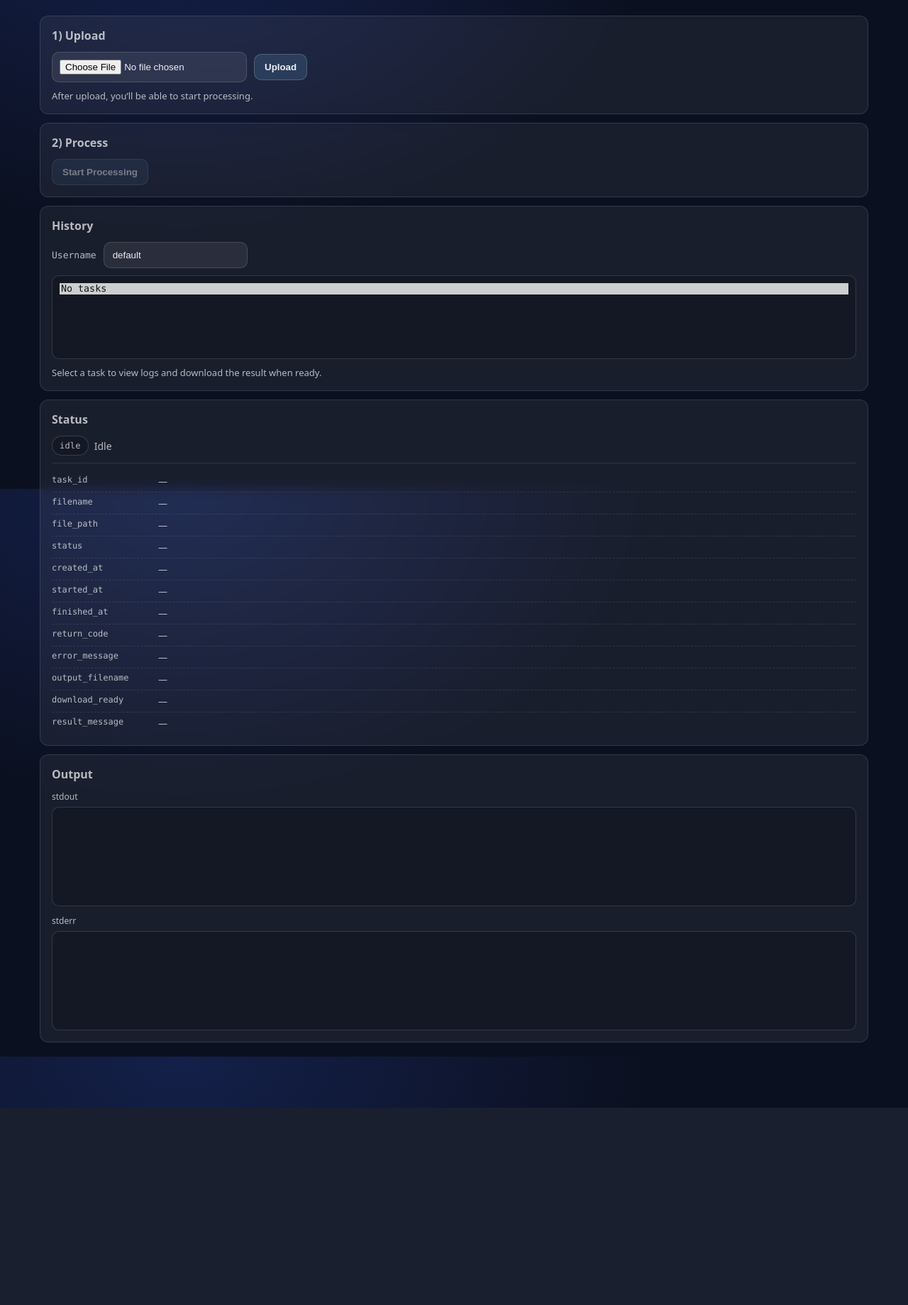
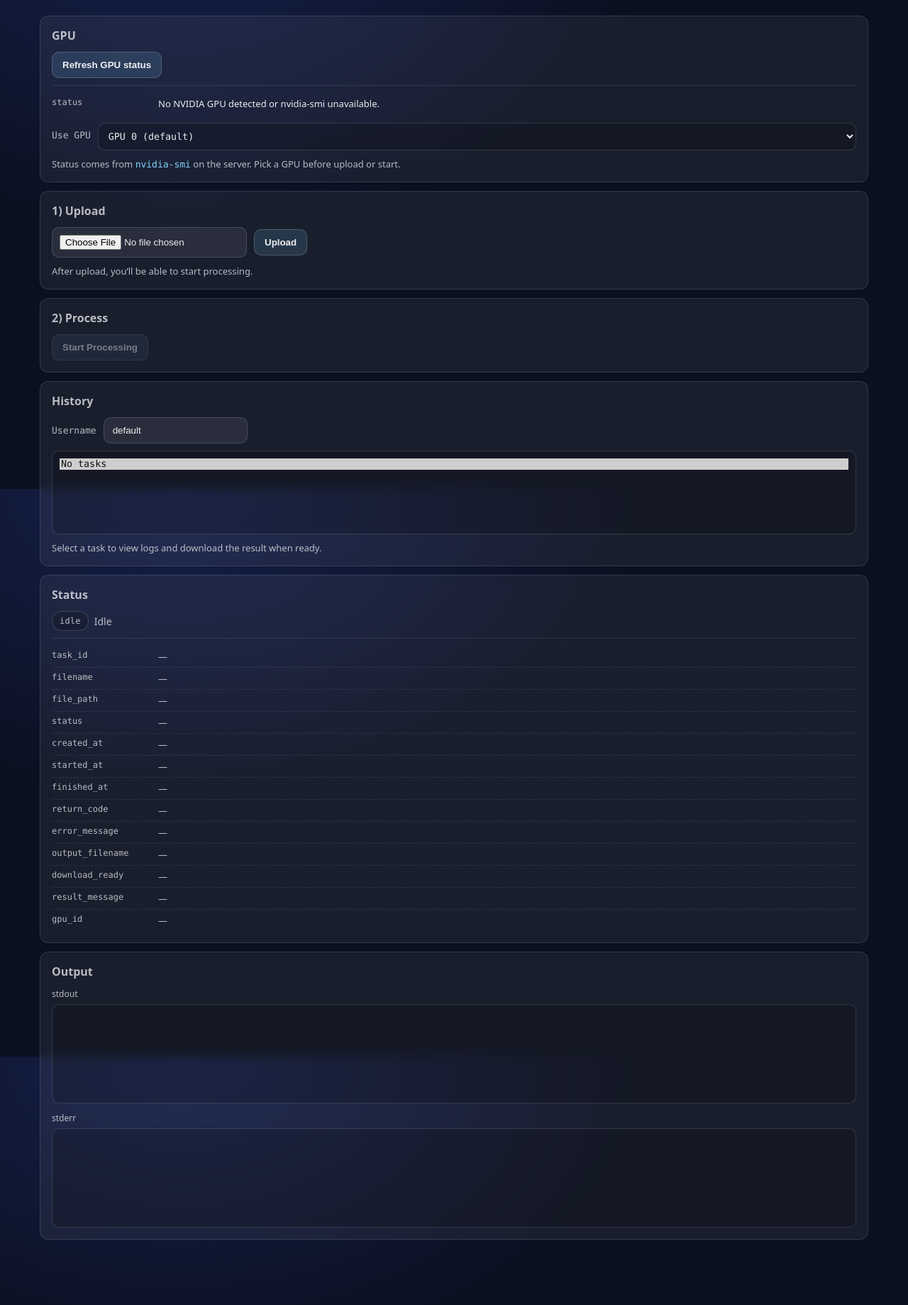
Before and after one commit to wxz12345/Face_reconstr_pipeline, a Flask app: page / in a window 1280 px wide. Shown: the part 111-1950 px from the top of the page at 71% size. Before the commit the page ends 1672 px from the top, so only its background shows below. Run offline with Flask 3, Linux system fonts and the light colour scheme; data that the repository does not hold is empty.

Commit message:
加入GPU显示和选择

```diff
--- a/app.py
+++ b/app.py
@@ -3,7 +3,7 @@ from __future__ import annotations
 import logging
 import json
 import os
-from collections import deque
+from collections import defaultdict, deque
 import subprocess
 import threading
 import uuid
@@ -93,6 +93,124 @@ def _read_last_task_logs(task_id: str) -> tuple[str, str]:
     )
 
 
+def _parse_gpu_query_param() -> tuple[int | None, str | None]:
+    """Parse `gpu` from query string; returns (gpu_id, error_message)."""
+    raw = request.args.get("gpu", type=str)
+    if raw is None or str(raw).strip() == "":
+        return config.DEFAULT_GPU_ID, None
+    try:
+        gid = int(str(raw).strip(), 10)
+    except ValueError:
+        return None, "invalid gpu parameter"
+    if gid < 0:
+        return None, "invalid gpu parameter"
+    return gid, None
+
+
+def _nvidia_smi_gpu_status() -> dict:
+    """
+    Return GPU stats via nvidia-smi. On any failure, returns a safe empty payload.
+    """
+    empty: dict = {
+        "available": False,
+        "default_gpu": config.DEFAULT_GPU_ID,
+        "gpus": [],
+        "message": "No NVIDIA GPU detected or nvidia-smi unavailable.",
+    }
+    try:
+        r = subprocess.run(
+            [
+                "nvidia-smi",
+                "--query-gpu=index,uuid,utilization.gpu,memory.used,memory.total",
+                "--format=csv,noheader,nounits",
+            ],
+            capture_output=True,
+            text=True,
+            timeout=15,
+            check=False,
+        )
+    except (FileNotFoundError, subprocess.TimeoutExpired, OSError):
+        return dict(empty)
+
+    if r.returncode != 0 or not (r.stdout or "").strip():
+        return dict(empty)
+
+    gpus: list[dict] = []
+    for line in (r.stdout or "").strip().splitlines():
+        parts = [p.strip() for p in line.split(",")]
+        if len(parts) < 5:
+            continue
+        try:
+            idx = int(parts[0], 10)
+        except ValueError:
+            continue
+        gpu_uuid = parts[1]
+        util_raw = parts[2].replace("%", "").strip()
+        try:
+            util = int(util_raw, 10) if util_raw else None
+        except ValueError:
+            util = None
+        try:
+            mem_used = int(parts[3], 10)
+            mem_total = int(parts[4], 10)
+        except ValueError:
+            mem_used, mem_total = None, None
+        gpus.append(
+            {
+                "index": idx,
+                "utilization_percent": util,
+                "memory_used_mb": mem_used,
+                "memory_total_mb": mem_total,
+                "process_count": None,
+            }
+        )
+        # Keep uuid only for internal counting (stripped before response).
+        gpus[-1]["_uuid"] = gpu_uuid
+
+    if not gpus:
+        return dict(empty)
+
+    uuid_to_index = {g["_uuid"]: g["index"] for g in gpus}
+    try:
+        r2 = subprocess.run(
+            [
+                "nvidia-smi",
+                "--query-compute-apps=gpu_uuid,pid",
+                "--format=csv,noheader",
+            ],
+            capture_output=True,
+            text=True,
+            timeout=15,
+            check=False,
+        )
+        if r2.returncode == 0 and (r2.stdout or "").strip():
+            counts: dict[str, int] = defaultdict(int)
+            for line in (r2.stdout or "").strip().splitlines():
+                ap = [p.strip() for p in line.split(",")]
+                if len(ap) >= 2 and ap[0]:
+                    counts[ap[0]] += 1
+            for g in gpus:
+                u = g.get("_uuid")
+                if u:
+                    g["process_count"] = int(counts.get(u, 0))
+    except (FileNotFoundError, subprocess.TimeoutExpired, OSError):
+        for g in gpus:
+            if g.get("process_count") is None:
+                g["process_count"] = None
+
+    for g in gpus:
+        g.pop("_uuid", None)
+
+    indices = [g["index"] for g in gpus]
+    default_gpu = min(indices) if indices else config.DEFAULT_GPU_ID
+    return {
+        "available": True,
+        "default_gpu": default_gpu,
+        "gpus": gpus,
+        "message": None,
+    }
+
+
 def create_app() -> Flask:
     app = Flask(__name__, template_folder="templates", static_folder="static")
     app.config["MAX_CONTENT_LENGTH"] = config.MAX_CONTENT_LENGTH
@@ -125,6 +243,11 @@ def create_app() -> Flask:
     @app.get("/")
     def index():
         return render_template("index.html")
+
+    @app.get("/gpu/status")
+    def gpu_status():
+        payload = _nvidia_smi_gpu_status()
+        return jsonify({"success": True, **payload}), 200
 
     @app.post("/upload")
     def upload():
@@ -172,6 +295,14 @@ def create_app() -> Flask:
             status="uploaded",
         )
         created_task["username"] = request.args.get("username") or "default"
+        gpu_upload = request.args.get("gpu", type=str)
+        if gpu_upload is not None and str(gpu_upload).strip() != "":
+            try:
+                g_u = int(str(gpu_upload).strip(), 10)
+                if g_u >= 0:
+                    created_task["gpu_id"] = g_u
+            except ValueError:
+                pass
         _persist_task_full(created_task)
 
         return (
@@ -189,6 +320,10 @@ def create_app() -> Flask:
 
     @app.post("/run/<task_id>")
     def run_task(task_id: str):
+        gpu_id, gpu_err = _parse_gpu_query_param()
+        if gpu_err:
+            return jsonify({"success": False, "error": gpu_err}), 400
+
         # 检测任务是否存在
         task = task_manager.get_task(task_id)
         if not task:
@@ -242,6 +377,7 @@ def create_app() -> Flask:
             output_filename=result_filename,
             download_ready=False,
             result_message=None,
+            gpu_id=gpu_id,
         )
         _persist_task_fields(
             task_id,
@@ -252,6 +388,7 @@ def create_app() -> Flask:
                 "output_filename": result_filename,
                 "download_ready": False,
                 "result_message": None,
+                "gpu_id": gpu_id,
             },
         )
         # 定义一个内部函数，用于运行脚本。该函数会在后台线程中运行。
@@ -442,8 +579,9 @@ def create_app() -> Flask:
         # 参数：任务id、输入文件路径、输出文件路径
         # daemon=True表示后台线程
         thread = threading.Thread(
-            # target=_runner, args=(task_id, str(file_path), str(result_path)), daemon=True
-            target=_runner, args=(task_id, str(seq_name), 5, str(result_path)), daemon=True
+            target=_runner,
+            args=(task_id, str(seq_name), gpu_id, str(result_path)),
+            daemon=True,
         )
         # 启动线程
         thread.start()
--- a/config.py
+++ b/config.py
@@ -24,3 +24,6 @@ MAX_TASK_LOG_LINES = 100
 DATA_DIR = BASE_DIR / "data"
 TASKS_JSON_PATH = DATA_DIR / "tasks.json"
 LOGS_DIR = DATA_DIR / "logs"
+
+# Default GPU index when the client omits `gpu` or detection fails.
+DEFAULT_GPU_ID = 0
--- a/static/app.js
+++ b/static/app.js
@@ -13,9 +13,13 @@
   const downloadBtn = document.getElementById("downloadBtn");
   const usernameInput = document.getElementById("usernameInput");
   const taskHistorySelect = document.getElementById("taskHistorySelect");
+  const gpuRefreshBtn = document.getElementById("gpuRefreshBtn");
+  const gpuSelect = document.getElementById("gpuSelect");
+  const gpuStatusArea = document.getElementById("gpuStatusArea");
 
   const LS_USERNAME_KEY = "webRunnerUsername";
   const LS_LAST_TASK_KEY = "webRunnerLastSelectedTaskId";
+  const LS_GPU_KEY = "webRunnerPreferredGpu";
 
   let currentTaskId = null;
   let pollTimer = null;
@@ -62,6 +66,7 @@
        ["output_filename", task?.output_filename],
        ["download_ready", task?.download_ready],
        ["result_message", task?.result_message],
+      ["gpu_id", task?.gpu_id],
     ];
 
     metaArea.innerHTML = fields
@@ -113,6 +118,83 @@
       .replaceAll(">", "&gt;")
       .replaceAll('"', "&quot;")
       .replaceAll("'", "&#039;");
+  }
+
+  function getSelectedGpuId() {
+    if (!gpuSelect || !gpuSelect.value) return "0";
+    return gpuSelect.value;
+  }
+
+  function renderGpuStatus(data) {
+    if (!gpuStatusArea) return;
+    if (!data || data.success !== true) {
+      gpuStatusArea.innerHTML =
+        `<div class="kvRow"><div class="kvKey">status</div><div class="kvVal"><span class="muted">Failed to load GPU info</span></div></div>`;
+      return;
+    }
+    if (!data.available) {
+      const msg = data.message || "No NVIDIA GPU or nvidia-smi unavailable.";
+      gpuStatusArea.innerHTML =
+        `<div class="kvRow"><div class="kvKey">status</div><div class="kvVal">${escapeHtml(msg)}</div></div>`;
+      return;
+    }
+    const rows = (data.gpus || []).map((g) => {
+      const util = g.utilization_percent != null ? `${g.utilization_percent}%` : "—";
+      const mem =
+        g.memory_used_mb != null && g.memory_total_mb != null
+          ? `${g.memory_used_mb} / ${g.memory_total_mb} MiB`
+          : "—";
+      const procs = g.process_count != null ? String(g.process_count) : "—";
+      const line = `util ${util} · mem ${mem} · processes ${procs}`;
+      return `<div class="kvRow"><div class="kvKey">gpu ${escapeHtml(String(g.index))}</div><div class="kvVal">${escapeHtml(line)}</div></div>`;
+    });
+    gpuStatusArea.innerHTML = rows.join("");
+  }
+
+  function populateGpuSelect(data) {
+    if (!gpuSelect) return;
+    const prev = gpuSelect.value;
+    gpuSelect.innerHTML = "";
+    const gpus = data && data.gpus && data.gpus.length ? data.gpus : null;
+    if (gpus) {
+      for (const g of gpus) {
+        const opt = document.createElement("option");
+        opt.value = String(g.index);
+        const util = g.utilization_percent != null ? `${g.utilization_percent}%` : "?";
+        const mem =
+          g.memory_used_mb != null && g.memory_total_mb != null
+            ? `${g.memory_used_mb}/${g.memory_total_mb} MiB`
+            : "?/? MiB";
+        const procs = g.process_count != null ? String(g.process_count) : "?";
+        opt.textContent = `GPU ${g.index} — ${util} — ${mem} — procs ${procs}`;
+        gpuSelect.appendChild(opt);
+      }
+    } else {
+      const opt = document.createElement("option");
+      opt.value = "0";
+      opt.textContent = "GPU 0 (default)";
+      gpuSelect.appendChild(opt);
+    }
+    const def = data && data.default_gpu != null ? String(data.default_gpu) : "0";
+    const saved = localStorage.getItem(LS_GPU_KEY);
+    const valid = saved && [...gpuSelect.options].some((o) => o.value === saved);
+    gpuSelect.value = valid ? saved : def;
+    if (prev && [...gpuSelect.options].some((o) => o.value === prev)) {
+      gpuSelect.value = prev;
+    }
+  }
+
+  async function loadGpuStatus() {
+    if (!gpuSelect || !gpuStatusArea) return;
+    try {
+      const data = await fetchJson("/gpu/status", { method: "GET" });
+      renderGpuStatus(data);
+      populateGpuSelect(data);
+    } catch (e) {
+      gpuStatusArea.innerHTML =
+        `<div class="kvRow"><div class="kvKey">status</div><div class="kvVal">${escapeHtml(e.message || String(e))}</div></div>`;
+      populateGpuSelect({ default_gpu: 0, gpus: [] });
+    }
   }
 
   async function fetchJson(url, options) {
@@ -287,7 +369,11 @@
       const uname =
         (usernameInput && usernameInput.value ? usernameInput.value : localStorage.getItem(LS_USERNAME_KEY)) ||
         "default";
-      const data = await fetchJson(`/upload?username=${encodeURIComponent((uname || "default").trim())}`, { method: "POST", body: form });
+      const gpuQ = `&gpu=${encodeURIComponent(getSelectedGpuId())}`;
+      const data = await fetchJson(
+        `/upload?username=${encodeURIComponent((uname || "default").trim())}${gpuQ}`,
+        { method: "POST", body: form }
+      );
       if (!data || data.success !== true) {
         throw new Error(data?.error || "Upload failed");
       }
@@ -346,7 +432,10 @@
     setStatus("Queued...", "queued");
 
     try {
-      const data = await fetchJson(`/run/${encodeURIComponent(currentTaskId)}`, { method: "POST" });
+      const data = await fetchJson(
+        `/run/${encodeURIComponent(currentTaskId)}?gpu=${encodeURIComponent(getSelectedGpuId())}`,
+        { method: "POST" }
+      );
       if (!data || data.success !== true) {
         throw new Error(data?.error || "Run failed");
       }
@@ -398,6 +487,16 @@
   setMeta(null);
   setButtons();
 
+  if (gpuRefreshBtn && gpuSelect) {
+    gpuRefreshBtn.addEventListener("click", () => {
+      loadGpuStatus();
+    });
+    gpuSelect.addEventListener("change", () => {
+      localStorage.setItem(LS_GPU_KEY, gpuSelect.value);
+    });
+    loadGpuStatus();
+  }
+
   if (usernameInput && taskHistorySelect) {
     restoreHistoryOnLoad();
 
--- a/static/style.css
+++ b/static/style.css
@@ -229,3 +229,26 @@ button:disabled {
     "Liberation Mono", "Courier New", monospace;
   color: var(--accent);
 }
+
+.custom-select {
+  /* 布局与尺寸 */
+  flex: 1;
+  min-width: 200px;
+  padding: 10px;
+
+  /* 视觉风格 (毛玻璃/深色) */
+  border-radius: 10px;
+  border: 1px solid rgba(255, 255, 255, 0.14);
+  background: rgba(0, 0, 0, 0.18);
+  color: rgba(255, 255, 255, 0.92);
+
+  /* 字体 */
+  font-family: ui-monospace, SFMono-Regular, Menlo, Monaco, Consolas, 'Liberation Mono', 'Courier New', monospace;
+}
+
+.custom-select option {
+  background-color: #1a1a1a; /* 修改下拉列表背景色 */
+  color: rgba(255, 255, 255, 0.9);
+  padding: 12px; /* 仅在某些浏览器(如 Firefox)生效 */
+  font-family: inherit;
+}
--- a/templates/index.html
+++ b/templates/index.html
@@ -12,6 +12,21 @@
         <h1>Web Runner</h1>
         <p class="subtitle">Upload a video, then run the processing script.</p>
       </header>
+
+      <section class="card">
+        <h2>GPU</h2>
+        <div class="row">
+          <button id="gpuRefreshBtn" type="button">Refresh GPU status</button>
+        </div>
+        <div id="gpuStatusArea" class="kv" style="margin-top: 10px;"></div>
+        <div class="row" style="margin-top: 12px; align-items: flex-start;">
+          <span class="mono" style="color: rgba(255, 255, 255, 0.7); font-size: 13px; padding-top: 10px;">Use GPU</span>
+          <select
+            id="gpuSelect" class="custom-select"
+          ></select>
+        </div>
+        <div class="hint">Status comes from <span class="mono">nvidia-smi</span> on the server. Pick a GPU before upload or start.</div>
+      </section>
 
       <section class="card">
         <h2>1) Upload</h2>
```
